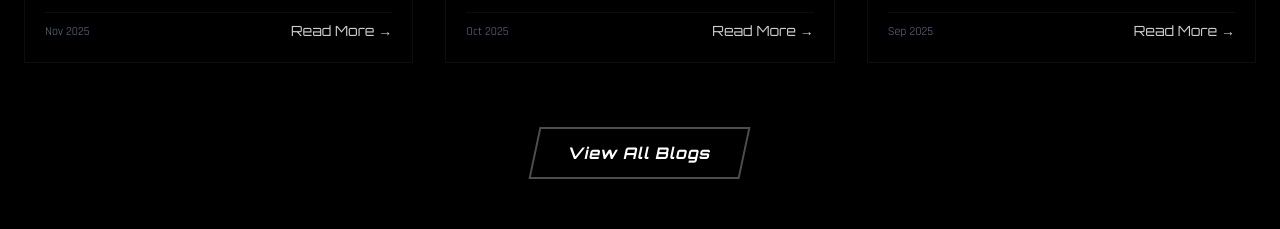
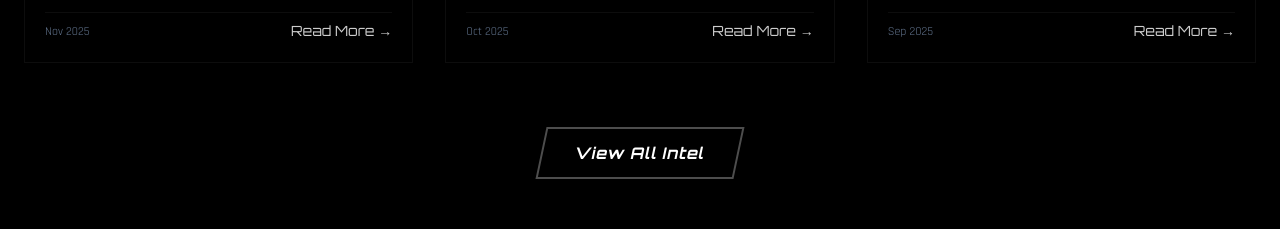
Before and after one commit to SamiulIslam007/dcitc-website, a Next.js app: page / in a window 1280 px wide. Shown: the part 6320-6549 px from the top of the page. Built offline with nearby package versions, Linux system fonts and the light colour scheme.

Commit message:
fix: view all intel button modified

```diff
--- a/src/components/BlogPreview.tsx
+++ b/src/components/BlogPreview.tsx
@@ -63,7 +63,7 @@ const BlogPreview: React.FC = () => {
           href="#"
           className="px-8 py-3 border-2 border-white/30 text-white font-orbitron font-bold tracking-wider hover:bg-white/10 transition-colors duration-300 -skew-x-12 inline-flex"
         >
-          View All Blogs
+          View All Intel
         </a>
       </div>
     </MotionSection>
```
